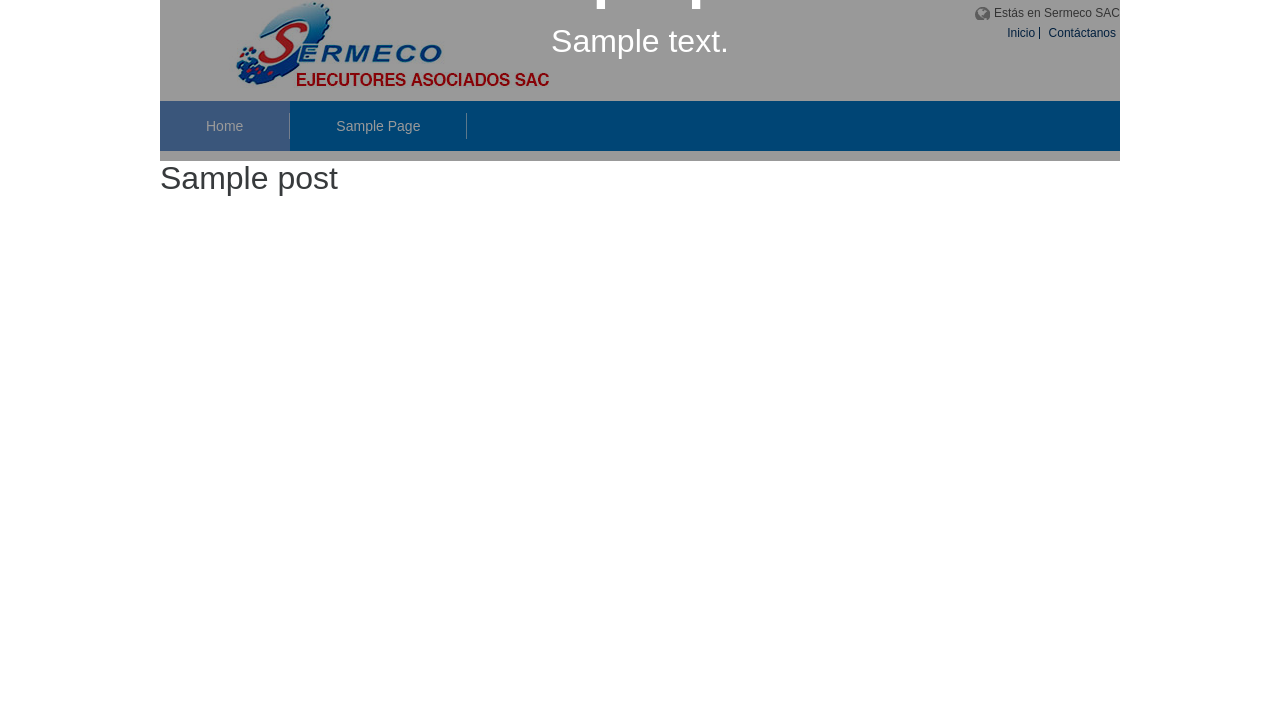
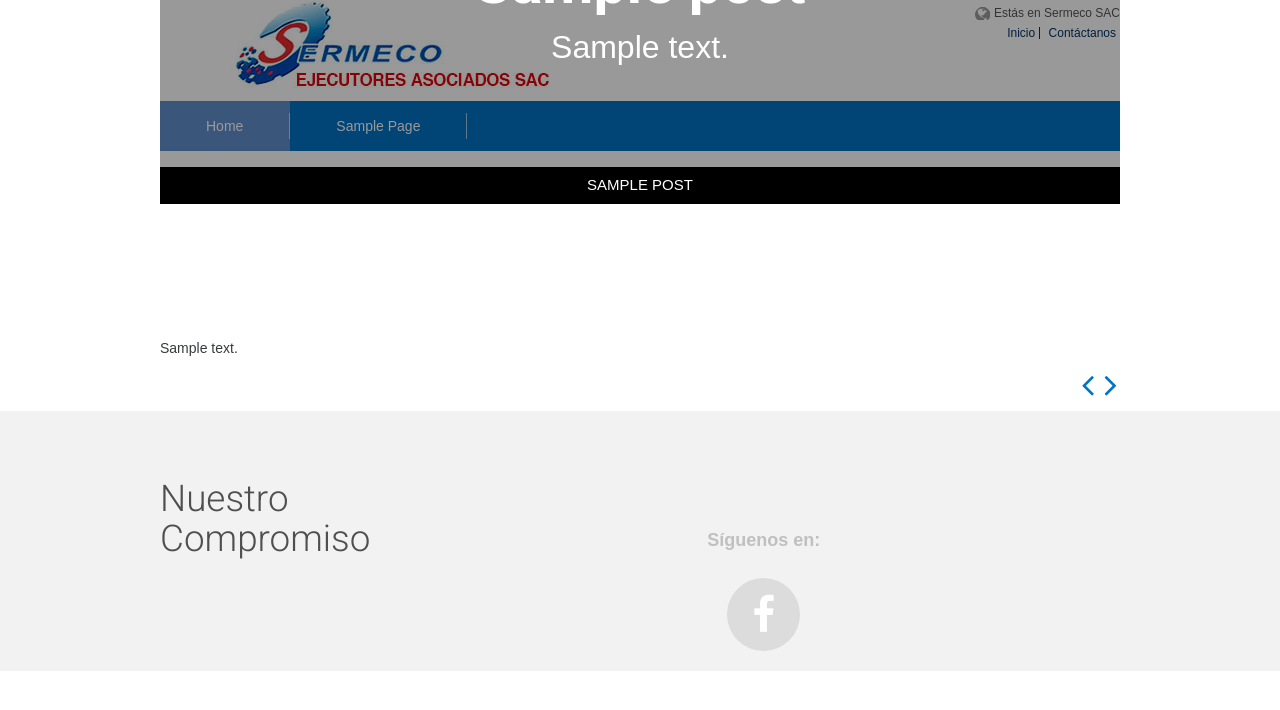
Before and after one commit to JDarkGreen/sermeco, a WordPress theme: template themes/sermeco_custom_theme/index.php in a window 1280 px wide. Shown: the top 710 px of the page. Run offline with PHP 8.4 and a stand-in for WordPress, Linux system fonts and the light colour scheme; the site name, menu and one post (Sample post) are stand-ins, and other content is empty; some libraries are stand-ins or nearby versions.

Commit message:
actualizacion de funciones

```diff
--- a/themes/sermeco_custom_theme/assets/js/source/script.js
+++ b/themes/sermeco_custom_theme/assets/js/source/script.js
@@ -84,6 +84,20 @@ var j = jQuery.noConflict();
 		/* end conditional */
 		}
 
+		/*|°°------------- Flechas del carousel ---------------°°|*/
+		//prev carousel
+		j(".js-carousel-prev").on('click',function(e){
+			e.preventDefault();
+			var slider = j(this).attr('data-slider');
+			j("#"+slider).trigger('prev.owl.carousel' , [900] );
+		});
+		//next carousel
+		j(".js-carousel-next").on('click',function(e){
+			e.preventDefault();
+			var slider = j(this).attr('data-slider');
+			j("#"+slider).trigger('next.owl.carousel' , [900] );
+		});
+
 
 	/*|- end of document -|*/
 	});
--- a/themes/sermeco_custom_theme/assets/styles/source/_carouseles.sass
+++ b/themes/sermeco_custom_theme/assets/styles/source/_carouseles.sass
@@ -2,10 +2,11 @@
 
 
 /***************************************************************************************/
-/**-- 1.1 CAROUSEL SLIDER HOME   --------------------------------------------------------**/
+/**-- 1.1 CAROUSEL SLIDER HOME   -----------------------------------------------------**/
 /***************************************************************************************/
 
 #slider-home
+	margin: 0 auto 16px
 
 	//Contenido
 	.slider-content
@@ -76,3 +77,41 @@
 				&.active
 					background: white
 					border    : 3px solid white
+
+
+/***************************************************************************************/
+/**-- 1.1 CAROUSEL SERVICIOS HOME  ---------------------------------------------------**/
+/***************************************************************************************/
+
+#carousel-services
+	//Item preview
+	.itemPreviewService
+		//Titulo
+		h2
+			color    : white
+			font-size: 15px
+			margin   : 0
+			padding  : 10px 0
+		//Figure
+		figure
+			background-size: cover
+			height         : 120px
+			width          : 100%
+			margin         : 0 auto 14px
+		//Extracto
+		.content-excerpt
+			font-size : 14px
+
+//Flechas de Carousel
+.arrowCarousel__services
+	color          : #0074C3
+	font-size      : 35px
+	text-decoration: none !important
+	display        : inline-block
+	margin         : 0 3px
+	//focus
+	&:focus
+		text-decoration: none !important
+	//hover
+	&:hover
+		+animation( pulse 1s ease-in-out infinite )
--- a/themes/sermeco_custom_theme/assets/styles/source/master.sass
+++ b/themes/sermeco_custom_theme/assets/styles/source/master.sass
@@ -4,7 +4,7 @@
 /** Importar Fuentes **/
 
 //Roboto
-@import 'https://fonts.googleapis.com/css?family=Roboto:400,700'
+@import 'https://fonts.googleapis.com/css?family=Roboto:300,400,500,700'
 
 //Monserrate
 @import 'https://fonts.googleapis.com/css?family=Montserrat'
@@ -128,28 +128,60 @@ body.admin-bar
 /**--  PAGINA INICIO  ----------------------------------------------------------------**/
 /***************************************************************************************/
 
-/** [ ITEM PREVIEW PRODUCTO ] **/
-.itemPreview__producto
-	border     : 1px solid #9C9A9F
-	font-family: "Montserrat", sans-serif
-	margin     : 0 auto 28px
-	padding    : 12px 0 30px
-	//Titulo
+/** [ SECCION PRESENTATION ] **/
+.pageInicio__presentation
+	background: #F2F2F2
+	padding   : 68px 0 20px
+	//Título
 	h2
-		font-size  : 20px
-		font-weight: 600
+		color      : #4F4F4F
+		display    : block
+		font-family: "Roboto",sans-serif
+		font-size  : 2.3em
+		font-weight: 300
+	//Texto
+	.content-presentation
+		p
+			font-size: 14px
+			margin   : 0 auto 15px
 
-/** [ BOTON COMPRAR ]**/
-.btn__buy
-	+border-radius (8px )
-	+box-shadow( inset -1px -1px 4px #F0BC9E )
-	+transition( all 500ms ease )
-	-webkit-backface-visibility: hidden
-	background                 : #FFD9B9
-	color                      : #200D06
-	display                    : inline-block
-	padding                    : 10px 45px
-	text-decoration            : none
+	//Facebook
+	.content-facebook
+		display: block
+		width  : 20%
+		//span
+		span
+			color      : silver
+			display    : block
+			font-size  : 18px
+			font-weight: bold
+			margin     : 0 auto 24px
+		//Ícono
+		.icon-facebook
+			+border-radius( 50% )
+			+box-shadow( 0 0 0 4px transparent )
+			align-items    : center
+			background     : #DCDCDC
+			border         : 3px solid transparent
+			color          : white
+			display        : flex
+			height         : 73px
+			justify-content: center
+			text-decoration: none
+			width          : 73px
+			+transition( all 200ms cubic-bezier(.5,.5,.5,1) )
+			//
+			i
+				font-size: 40px
+			//Hover icon
+			&:hover
+				+box-shadow( 0 0 0 4px #3B5998 )
+				background: #3B5998
+				border    : 3px solid white
+
+
+
+
 
 
 /***************************************************************************************/
--- a/themes/sermeco_custom_theme/functions.php
+++ b/themes/sermeco_custom_theme/functions.php
@@ -6,6 +6,16 @@
 define('THEMEROOT', get_stylesheet_directory_uri() );
 define('IMAGES', THEMEROOT.'/assets/images');
 define('LANG', 'this-theme-framework');
+
+# Extraer todas las opciones de personalización
+$options = get_option("theme_settings");
+
+#Nuevas Constantes
+
+#CONSTANTE FACEBOOK LINK
+$link_fb = isset($options['theme_social_fb_text']) && !empty($options['theme_social_fb_text']) ? $options['theme_social_fb_text'] : '#';
+define('LINK_FACEBOOK' , $link_fb );
+
 
 /***********************************************************************************************/
 /* 	Archivos de Condiguración en el Administrador */
--- a/themes/sermeco_custom_theme/index.php
+++ b/themes/sermeco_custom_theme/index.php
@@ -16,11 +16,14 @@
 
 		#Incluir plantilla de Carousel de Servicios
 		include( locate_template("partials/home/slider-services.php") );
+	?>
+</div> <!-- /.pageWrapperLayout -->
 
-	?>
+<?php   #Incluir plantilla de Compromiso - Presentación
+	include( locate_template("partials/home/section-presentation.php") );
+?>
 
 
-</div> <!-- /.pageWrapperLayout -->
 
 
 <!-- Footer -->
--- /dev/null
+++ b/themes/sermeco_custom_theme/partials/home/section-presentation.php
@@ -0,0 +1,54 @@
+<?php
+/***
+** ARCHIVO PARTIAL QUE MUESTRA LA PRESENTACIÓN EN INICIO
+*************************/
+
+?>
+
+<section class="pageInicio__presentation">
+
+	<!-- Wrapper de Contenido / Contenedor Layout -->
+	<div class="pageWrapperLayout">
+
+		<div class="row">
+
+			<div class="col-xs-12 col-sm-3">
+
+				<!-- Titulo -->
+				<h2> <?=  __("Nuestro Compromiso","LANG"); ?> </h2>
+
+			</div> <!-- /.col-xs-12 col-sm-3 -->
+
+
+			<div class="col-xs-12 col-sm-9">
+
+				<div class="content-presentation">
+					<?php
+						#Extraer opciones de presentación
+						$text_presentation = isset($options['theme_meta_presentacion']) ? $options['theme_meta_presentacion'][0] : '';
+
+						echo apply_filters( 'the_content' , $text_presentation );
+					?>
+				</div> <!-- /.content-presentation -->
+
+				<br><br>
+
+				<!-- Facebook -->
+				<div class="content-facebook text-xs-center m-x-auto">
+					<span> <?= __("Síguenos en:" , "LANG" ); ?></span>
+
+					<!-- Icono -->
+					<a href="<?= LINK_FACEBOOK ?>" target="_blank" class="icon-facebook m-x-auto">
+						<i class="fa fa-facebook" aria-hidden="true"></i>
+					</a> <!-- /. -->
+
+				</div> <!-- /.content-facebook -->
+
+
+			</div> <!-- /.col-xs-12 col-sm-9 -->
+
+		</div> <!-- /.row -->
+
+	</div> <!-- /.pageWrapperLayout -->
+
+</section> <!-- /.pageInicio__presentation -->
--- a/themes/sermeco_custom_theme/partials/home/slider-services.php
+++ b/themes/sermeco_custom_theme/partials/home/slider-services.php
@@ -5,13 +5,14 @@
 
  	$args = array(
 		'posts_per_page' => -1,
-		'posts_status'   => 'publish',
-		'post_type'      => 'theme_services',
+		'post_status'    => 'publish',
+		'post_type'      => 'theme-services',
  	);
 
  	$services = get_posts( $args );
 ?>
 
+<div class="containerRelative">
 
 	<div id="carousel-services" class="section__single_gallery js-carousel-gallery" data-items="4" data-items-responsive="1" data-margins="14" data-dots="true" data-autoplay="true">
 
@@ -20,10 +21,49 @@
 			<div class="itemPreviewService">
 
 				<!-- Titulo -->
-			<h2> <?= $service->post_title; ?> </h2>
+				<?php
+					$the_color = get_post_meta( $service->ID , 'mb_color_service_text' , true );
+					$the_color = !empty($the_color) ? $the_color : "black";
+				?>
+				<h2 style="background-color: <?= $the_color ?>;" class="text-xs-center text-uppercase">
+				<?= $service->post_title; ?> </h2>
+
+				<!-- Imagen -->
+				<?php
+					$feat_img = wp_get_attachment_url( get_post_thumbnail_id( $service->ID ) );
+				?>
+				<a href="<?= get_the_permalink( $service->ID  ); ?>">
+					<figure style="background-image: url(<?= $feat_img; ?>)"></figure>
+				</a> <!-- /end of link -->
+
+				<!-- Extracto -->
+				<div class="content-excerpt">
+					<?php
+						$excerpt = $service->post_content;
+						$excerpt = wp_trim_words( $excerpt , 10 );
+						echo $excerpt;
+					?>
+				</div> <!-- /.content-excerpt -->
 
 			</div> <!-- /.itemPreviewService -->
 
 		<?php endforeach; ?>
 
 	</div> <!-- /.#carousel-services -->
+
+	<!-- Flechas de Carousel -->
+	<div class="text-xs-right">
+
+		<a href="#" class="arrowCarousel__services arrow-prev js-carousel-prev" data-slider="carousel-services">
+			<i class="fa fa-angle-left" aria-hidden="true"></i>
+		</a>
+
+		<a href="#" class="arrowCarousel__services arrow-next js-carousel-next" data-slider="carousel-services">
+			<i class="fa fa-angle-right" aria-hidden="true"></i>
+		</a>
+
+	</div> <!-- /.text-xs-right -->
+
+
+
+</div>
```
Also changed, not shown: themes/sermeco_custom_theme/admin/template-add-fields-custom.php (+10 -6 lines), themes/sermeco_custom_theme/assets/js/source/script-compiled.js (+1 -1 lines), themes/sermeco_custom_theme/assets/styles/build/master.css, 1 other file. Lines whose indentation alone changed are shown as unchanged.
